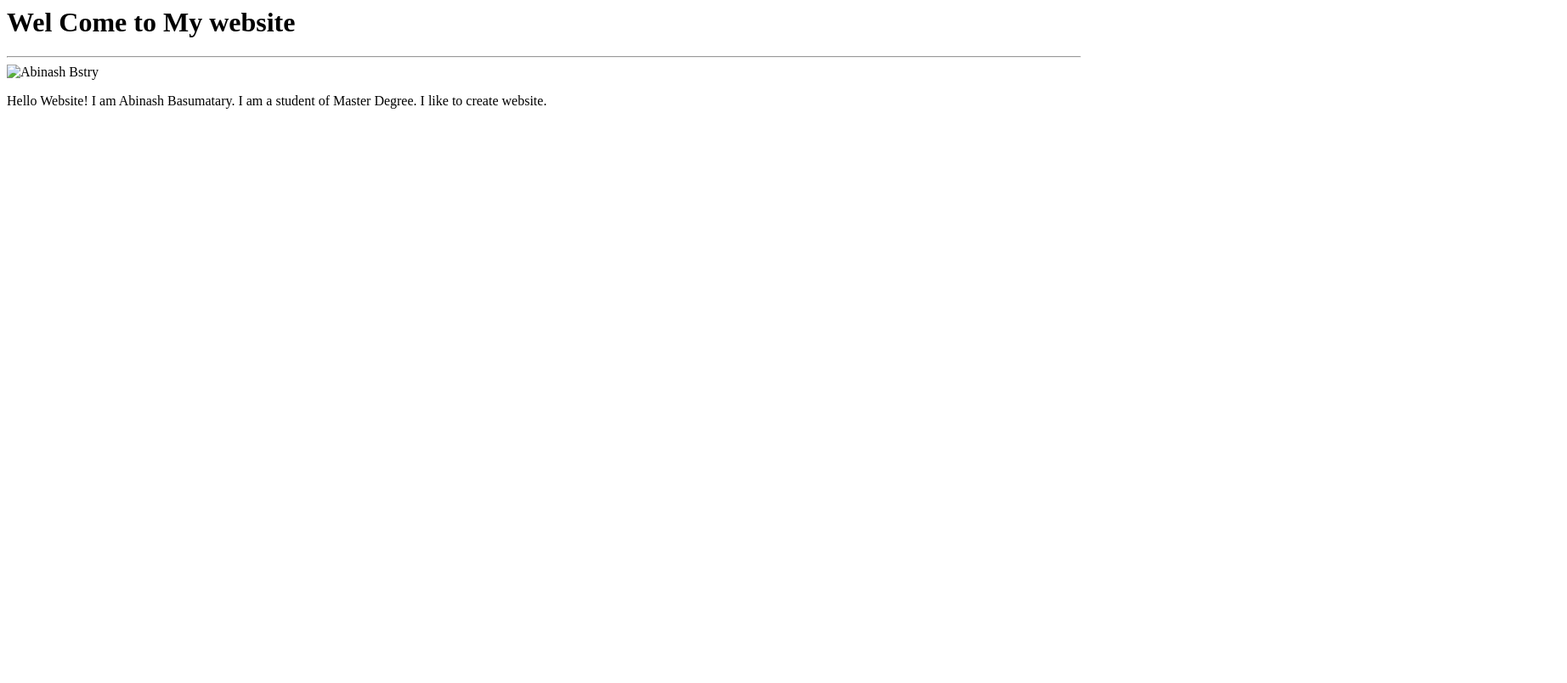
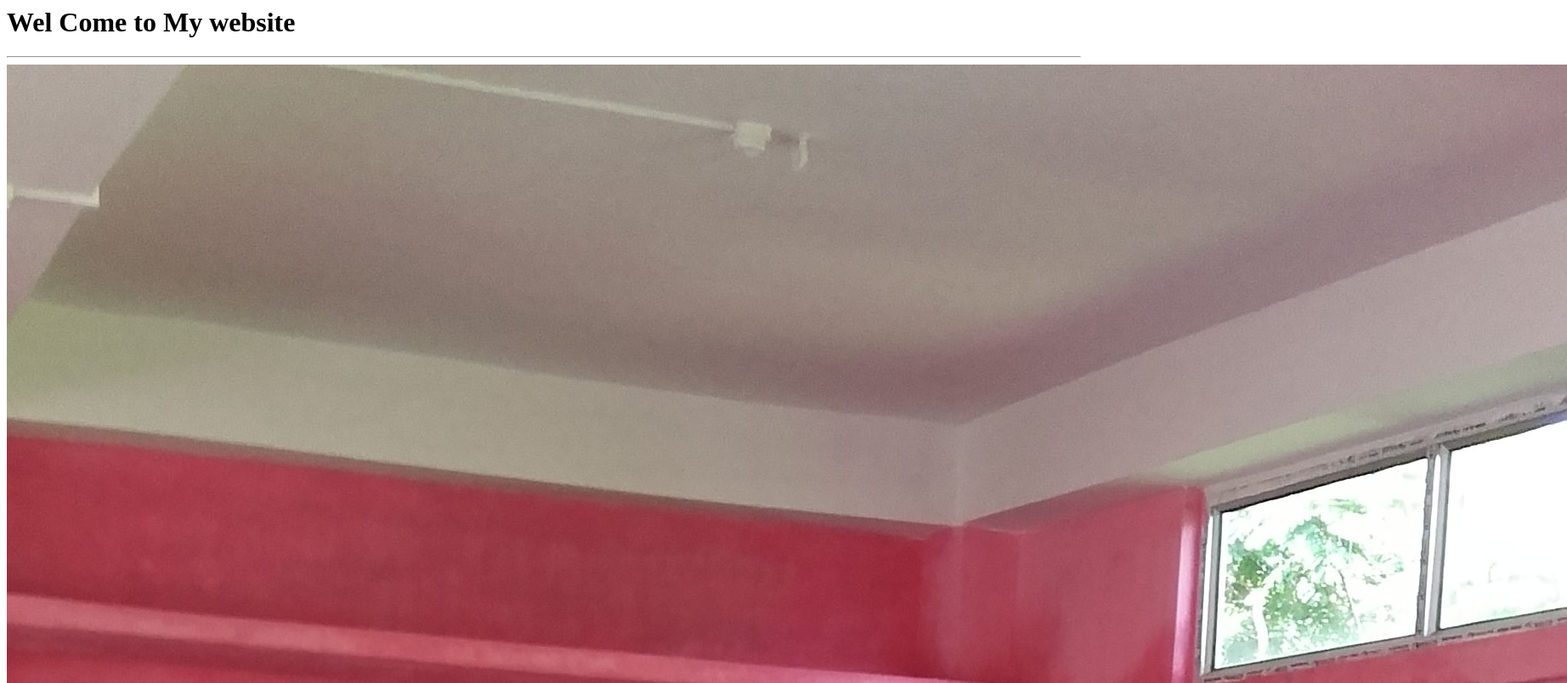
Before and after one commit to a1996-binash/ab, a plain HTML site: page index.html in a window 1280 px wide. Shown: the top 804 px of the page at 85% size, 1844 px wide, since content can reach past the window. Drawn offline with Linux system fonts and the light colour scheme; the site is published under a folder, as on GitHub Pages, so addresses that start at the root find nothing.

Commit message:
Update index.html

```diff
--- a/index.html
+++ b/index.html
@@ -6,7 +6,7 @@
 <h1>Wel Come to My website</h1>
 <hr>
   <img class="fit-picture"
-     src="/Image/20160801_101219.jpg"
+     src="Image/20160801_101219.jpg"
      alt="Abinash Bstry">
 <p>Hello Website! I am Abinash Basumatary. I am a student of Master Degree. I like to create website.</p>
 </body>
```
